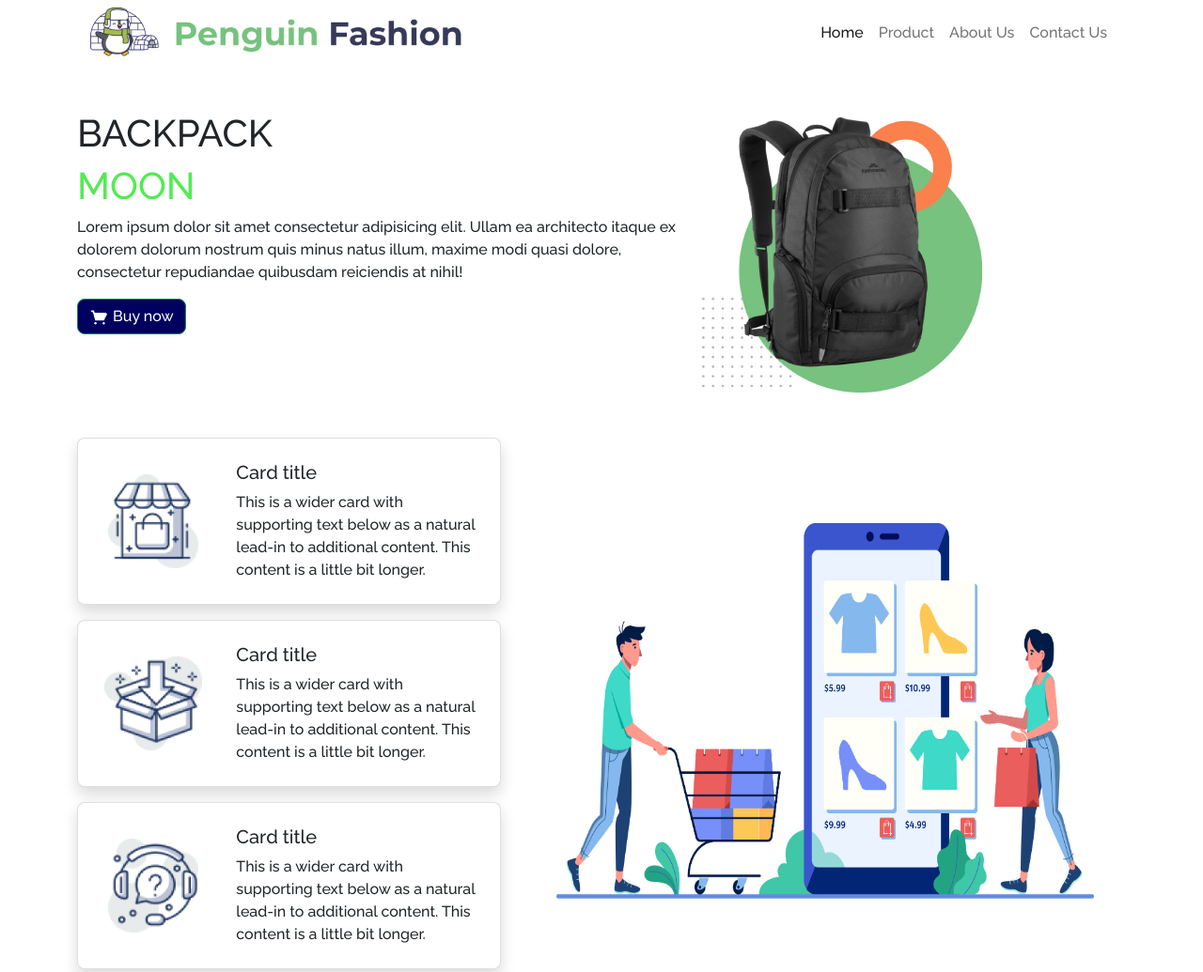
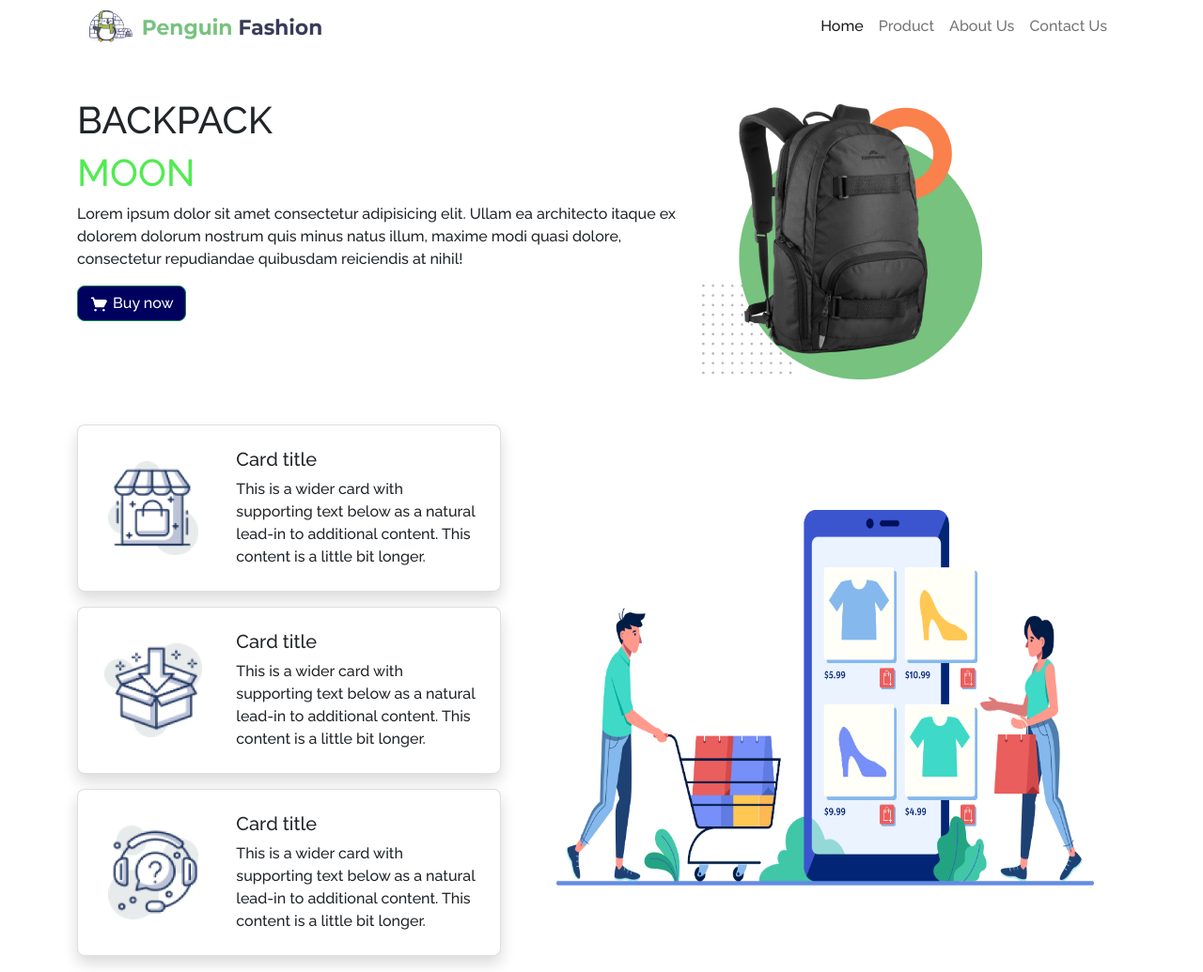
Before and after one commit to ahmadbappy/PH-assignment-02, a plain HTML site: page index.html in a window 1280 px wide. Shown: the top 1035 px of the page at 94% size. Drawn offline with nearby package versions, Linux system fonts and the light colour scheme.

Commit message:
bug fixed v3

```diff
--- a/index.html
+++ b/index.html
@@ -22,13 +22,16 @@
         <nav class="navbar navbar-expand-lg navbar-light">
             <div class="container-fluid">
                 <div class="col-md-5">
-                    <a class="col-sm-5 navbar-brand" href="#"><img src="Logo, Icon/Logo.png" alt=""></a>
+                    <a class="col-sm-5 navbar-brand" href="#"><img src="Logo, Icon/Logo.png" height="35" width="250"
+                            alt="">
+                    </a>
                     <button class="navbar-toggler" type="button" data-bs-toggle="collapse"
                         data-bs-target="#navbarNavAltMarkup" aria-controls="navbarNavAltMarkup" aria-expanded="false"
                         aria-label="Toggle navigation">
                         <span class="navbar-toggler-icon"></span>
                     </button>
                 </div>
+
                 <div class="col-md-7 d-flex flex-row-reverse bd-highlight ">
                     <div class="collapse navbar-collapse justify-content-end" id="navbarNavAltMarkup">
                         <div class="navbar-nav menu-list">
```
